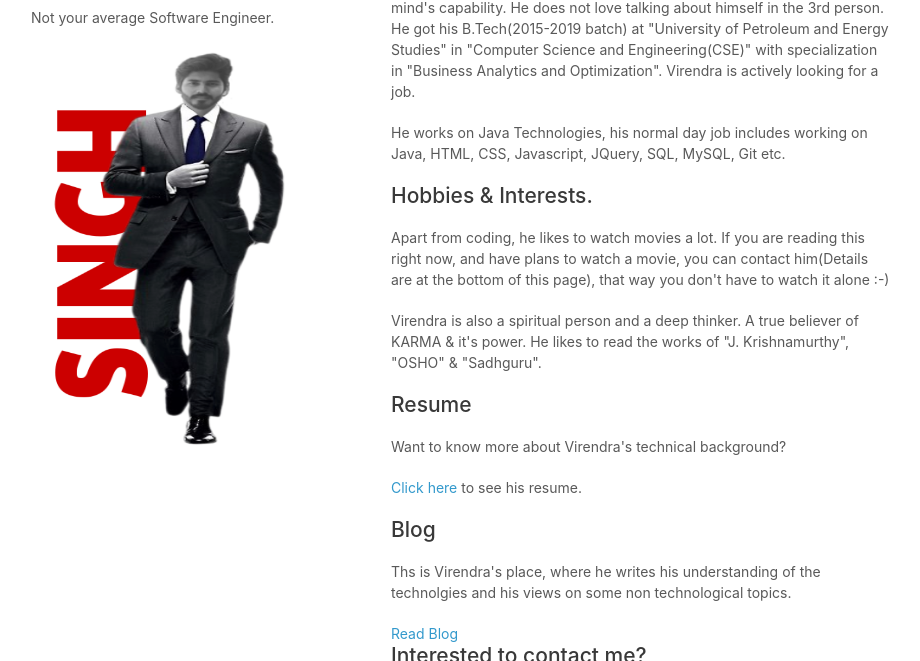
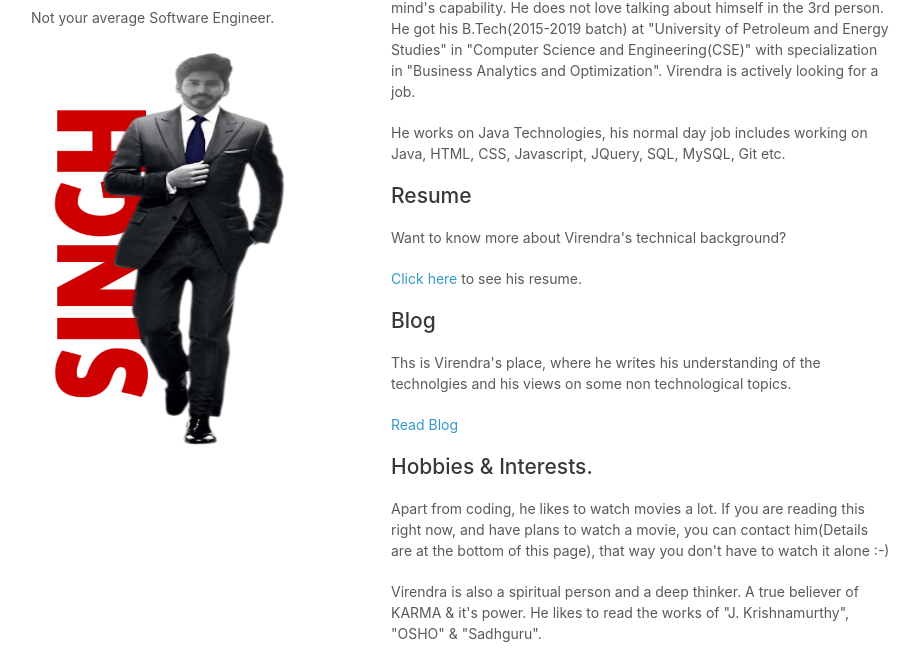
Before and after one commit to virendrasinghrp/old_portfolio, a plain HTML site: page index.html in a window 1280 px wide. Shown: the part 133-794 px from the top of the page, without its empty margins (179-1099 px from the left). Drawn offline with Linux system fonts and the light colour scheme.

Commit message:
Interests moved to bottom + break after Read Blog

```diff
--- a/index.html
+++ b/index.html
@@ -37,17 +37,17 @@
         <p>Virendra loves programming, writing, speaking, traveling, and exploring his mind's capability. He does not love talking about himself in the 3rd person. He <!--is working as an Associate Software engineer at SplashBI pvt. ltd. and--> got his B.Tech(2015-2019 batch) at "University of Petroleum and Energy Studies" in "Computer Science and Engineering(CSE)" with specialization in "Business Analytics and Optimization". Virendra is actively looking for a job. <!--switch.--><!-- For more info, check out his writing, speaking, projects, and photos.--></p>
         <p>He works on Java Technologies, his normal day job includes working on Java, HTML, CSS, Javascript, JQuery, SQL, MySQL, Git etc.</p>
 
+        <h2>Resume</h2>
+        <p>Want to know more about Virendra's technical background?</p>
+        <p><a href="Virendra-Singh-Resume.pdf" title="Resume">Click here</a> to see his resume.</p>
+
+        <h2>Blog</h2>
+        <p>Ths is Virendra's place, where he writes his understanding of the technolgies and his views on some non technological topics.</p>
+        <p><a href="https://virendrasinghrp.github.io/blog/" title="Virendra's Blog">Read Blog</a></p>
+
         <h2>Hobbies & Interests.</h2>
         <p>Apart from coding, he likes to watch movies a lot. If you are reading this right now, and have plans to watch a movie, you can contact him(Details are at the bottom of this page), that way you don't have to watch it alone :-) </p>
         <p>Virendra is also a spiritual person and a deep thinker. A true believer of KARMA & it's power. He likes to read the works of "J. Krishnamurthy", "OSHO" & "Sadhguru".</p>
-
-        <h2>Resume</h2>
-        <p>Want to know more about Virendra's technical background?</p>
-        <p><a href="Virendra-Singh-Resume.pdf" title="Click">Click here</a> to see his resume.</p>
-
-        <h2>Blog</h2>
-        <p>Ths is Virendra's place, where he writes his understanding of the technolgies and his views on some non technological topics.</p>
-        <a href="https://virendrasinghrp.github.io/blog/" title="Virendra's Blog">Read Blog</a><br>
 
         <h2>Interested to contact me?</h2>
         <p>(Wait! this is in 1st person. I already told you, I don't like talking in 3rd person.)</p>
```
